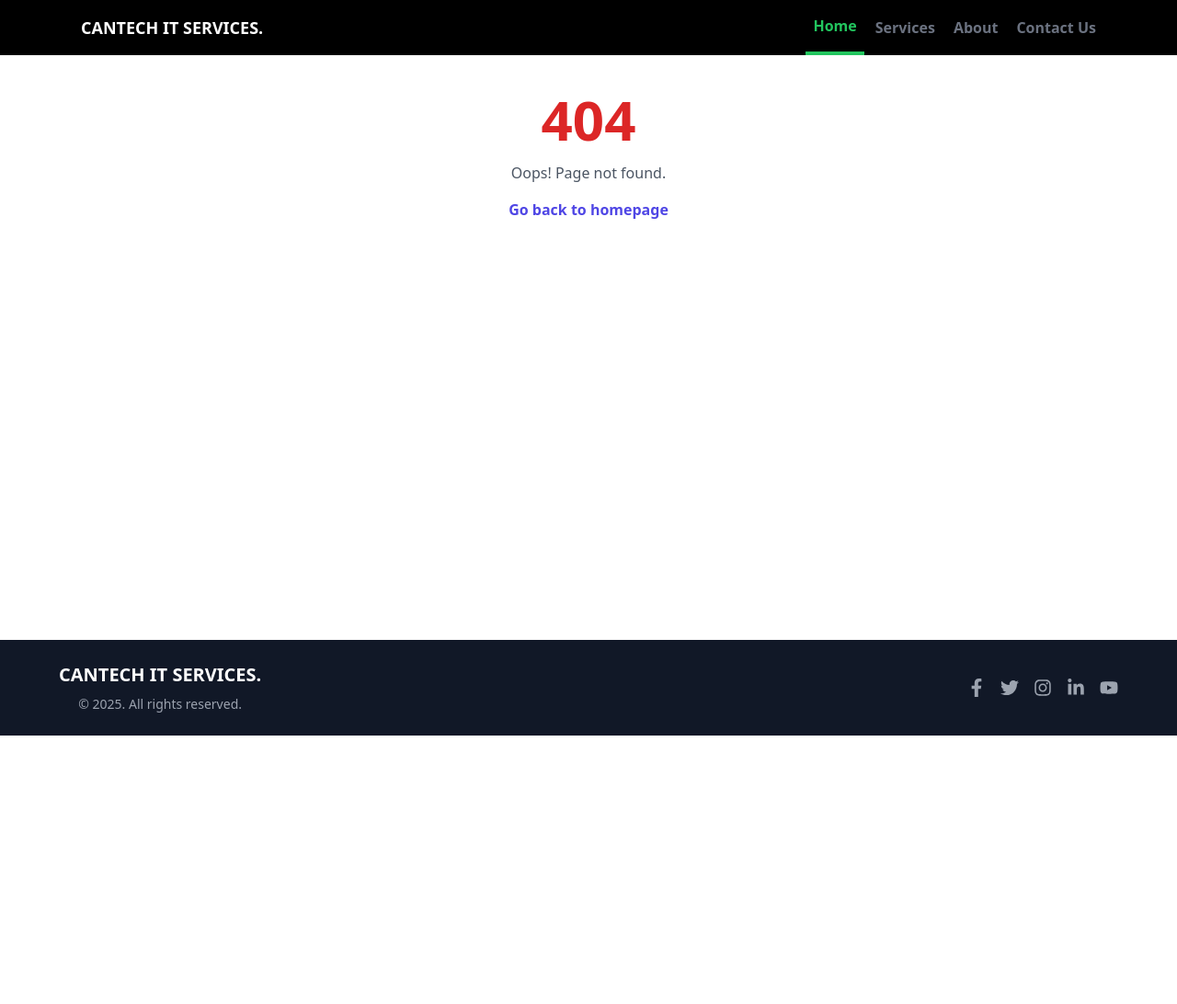
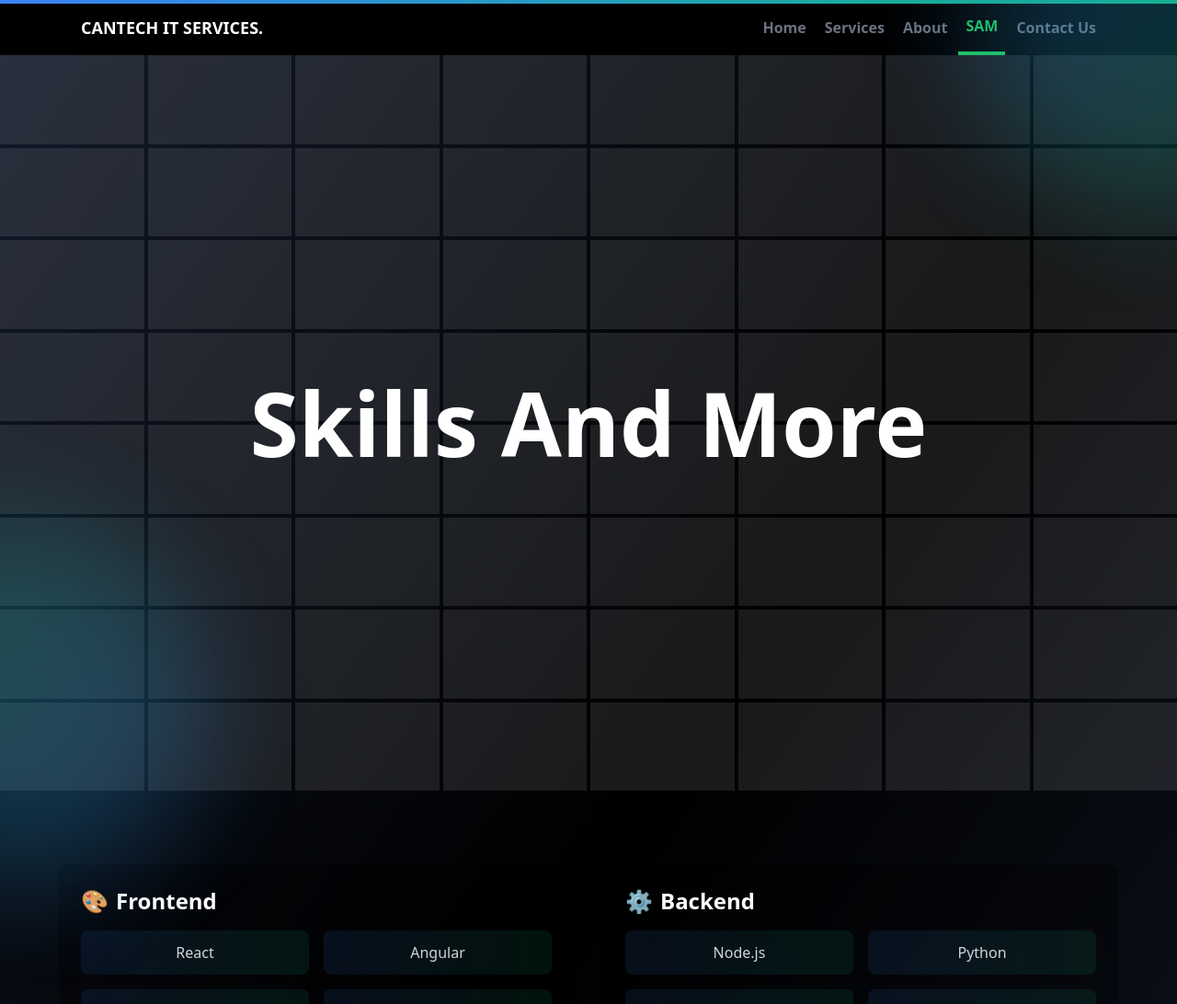
Before and after one commit to FullStackSamk/react-portfolio, a React (Create React App) app: page /sam in a window 1280 px wide. Before the commit this address had no page. Shown: the top 1092 px of the page at 92% size. Before the commit the page ends 800 px from the top, so only its background shows below. Built offline with nearby package versions, Linux system fonts and the light colour scheme.

Commit message:
sam page added

```diff
--- a/package.json
+++ b/package.json
@@ -7,12 +7,16 @@
     "@testing-library/jest-dom": "^5.17.0",
     "@testing-library/react": "^13.4.0",
     "@testing-library/user-event": "^13.5.0",
+    "aos": "^2.3.4",
     "autoprefixer": "^10.4.16",
+    "framer-motion": "^12.16.0",
     "postcss": "^8.4.32",
     "react": "^18.2.0",
     "react-dom": "^18.2.0",
     "react-icons": "^4.12.0",
+    "react-router-dom": "^7.6.2",
     "react-scripts": "5.0.1",
+    "react-transition-group": "^4.4.5",
     "tailwindcss": "^3.3.6",
     "web-vitals": "^2.1.4"
   },
--- a/src/App.js
+++ b/src/App.js
@@ -9,7 +9,7 @@ import HeroSection from "./components/HeroSection";
 import FeatureCarousel from "./components/FeatureCarousel";
 import NewsletterSignup from "./components/NewsletterSignup";
 import Footer from "./components/Footer";
-
+import SAM from "./pages/SAM";
 import Services from "./pages/Services";
 import WhyUs from "./pages/WhyUs";
 import Training from "./pages/Training";
@@ -48,6 +48,7 @@ function App() {
               <Route path="/services" element={<Services />} />
               <Route path="/why-us" element={<WhyUs />} />
               <Route path="/training" element={<Training />} />
+              <Route path="/sam" element={<SAM />} />
               <Route path="*" element={<NotFound />} />
             </Routes>
           </CSSTransition>
--- a/src/components/Navbar.jsx
+++ b/src/components/Navbar.jsx
@@ -1,57 +1,60 @@
 import React, { useState } from "react";
-import { Link } from "react-router-dom";
+import { Link, useLocation } from "react-router-dom";
 
 const Navbar = () => {
   const [isMenuOpen, setIsMenuOpen] = useState(false);
+  const location = useLocation();
 
-  const animateMenu = isMenuOpen ? "open" : "";
+  const getNavLinkClass = (path) => {
+    return location.pathname === path
+      ? "py-4 px-2 text-green-500 border-b-4 border-green-500 font-semibold"
+      : "py-4 px-2 text-gray-500 font-semibold hover:text-green-500 transition duration-300";
+  };
+
+  const getMobileNavLinkClass = (path) => {
+    return location.pathname === path
+      ? "block py-2 px-4 text-sm bg-green-500 text-white"
+      : "block py-2 px-4 text-sm hover:bg-green-500 transition duration-300";
+  };
 
   return (
     <nav className="bg-black text-white">
       <div className="max-w-6xl mx-auto px-4">
         <div className="flex justify-between items-center">
           <div className="flex items-center">
-            {/* Website Logo */}
             <Link to="/" className="flex items-center py-4 px-2">
               <span className="font-semibold text-white text-lg hover:text-red-500">
                 CANTECH IT SERVICES.
               </span>
             </Link>
           </div>
+
           {/* Primary Navbar items */}
           <div className="hidden md:flex items-center space-x-1">
-            <Link
-              to="/"
-              className="py-4 px-2 text-green-500 border-b-4 border-green-500 font-semibold"
-            >
+            <Link to="/" className={getNavLinkClass("/")}>
               Home
             </Link>
-            <Link
-              to="/services"
-              className="py-4 px-2 text-gray-500 font-semibold hover:text-green-500 transition duration-300"
-            >
+            <Link to="/services" className={getNavLinkClass("/services")}>
               Services
             </Link>
-            <Link
-              to="/why-us"
-              className="py-4 px-2 text-gray-500 font-semibold hover:text-green-500 transition duration-300"
-            >
+            <Link to="/why-us" className={getNavLinkClass("/why-us")}>
               About
             </Link>
-            <Link
-              to="/contact"
-              className="py-4 px-2 text-gray-500 font-semibold hover:text-green-500 transition duration-300"
-            >
+            <Link to="/sam" className={getNavLinkClass("/sam")}>
+              SAM
+            </Link>
+            <Link to="/contact" className={getNavLinkClass("/contact")}>
               Contact Us
             </Link>
           </div>
+
           {/* Mobile menu button */}
           <div className="md:hidden">
             <button
               onClick={() => setIsMenuOpen(!isMenuOpen)}
               className="outline-none mobile-menu-button"
             >
-              <div className={`hamburger ${animateMenu}`}>
+              <div className={`hamburger ${isMenuOpen ? "open" : ""}`}>
                 <span className="line line1"></span>
                 <span className="line line2"></span>
                 <span className="line line3"></span>
@@ -60,30 +63,22 @@ const Navbar = () => {
           </div>
         </div>
       </div>
+
       {/* Mobile Menu */}
       <div className={`${isMenuOpen ? "block" : "hidden"} md:hidden`}>
-        <Link
-          to="/"
-          className="block py-2 px-4 text-sm hover:bg-green-500 transition duration-300"
-        >
+        <Link to="/" className={getMobileNavLinkClass("/")}>
           Home
         </Link>
-        <Link
-          to="/services"
-          className="block py-2 px-4 text-sm hover:bg-green-500 transition duration-300"
-        >
+        <Link to="/services" className={getMobileNavLinkClass("/services")}>
           Services
         </Link>
-        <Link
-          to="/why-us"
-          className="block py-2 px-4 text-sm hover:bg-green-500 transition duration-300"
-        >
+        <Link to="/why-us" className={getMobileNavLinkClass("/why-us")}>
           About
         </Link>
-        <Link
-          to="/contact"
-          className="block py-2 px-4 text-sm hover:bg-green-500 transition duration-300"
-        >
+        <Link to="/sam" className={getMobileNavLinkClass("/sam")}>
+          SAM
+        </Link>
+        <Link to="/contact" className={getMobileNavLinkClass("/contact")}>
           Contact Us
         </Link>
       </div>
--- /dev/null
+++ b/src/pages/SAM.jsx
@@ -0,0 +1,131 @@
+import React, { useState, useEffect, useRef } from 'react';
+import { motion, useScroll, useTransform, useSpring } from 'framer-motion';
+
+const SAM = () => {
+  const [activeSection, setActiveSection] = useState('skills');
+  const containerRef = useRef(null);
+  const { scrollYProgress } = useScroll();
+  const scaleX = useSpring(scrollYProgress);
+
+  const skills = [
+    { name: 'Frontend', items: ['React', 'Angular', 'Vue.js', 'Next.js'], icon: '🎨' },
+    { name: 'Backend', items: ['Node.js', 'Python', 'Java', '.NET'], icon: '⚙️' },
+    { name: 'Database', items: ['MongoDB', 'PostgreSQL', 'MySQL', 'Redis'], icon: '🗄️' },
+    { name: 'Cloud', items: ['AWS', 'Azure', 'GCP', 'Docker'], icon: '☁️' },
+  ];
+
+  const projects = [
+    {
+      title: "Project Alpha",
+      description: "A revolutionary web application",
+      tech: ["React", "Node.js", "MongoDB"],
+      image: "/project-alpha.jpg"
+    },
+    // Add more projects...
+  ];
+
+  return (
+    <div ref={containerRef} className="min-h-screen bg-gradient-to-br from-gray-900 via-black to-gray-900">
+      {/* Progress bar */}
+      <motion.div
+        className="fixed top-0 left-0 right-0 h-1 bg-gradient-to-r from-blue-500 to-emerald-500"
+        style={{ scaleX }}
+      />
+
+      {/* Hero Section */}
+      <div className="relative h-screen flex items-center justify-center overflow-hidden">
+        <div className="absolute inset-0 grid grid-cols-8 grid-rows-8 gap-1 opacity-10">
+          {[...Array(64)].map((_, i) => (
+            <motion.div
+              key={i}
+              className="bg-white"
+              initial={{ scale: 0 }}
+              animate={{ scale: 1 }}
+              transition={{ delay: i * 0.02 }}
+            />
+          ))}
+        </div>
+
+        <motion.h1
+          initial={{ y: 100, opacity: 0 }}
+          animate={{ y: 0, opacity: 1 }}
+          className="text-6xl md:text-8xl font-bold text-white text-center z-10"
+        >
+          Skills And More
+        </motion.h1>
+      </div>
+
+      {/* Interactive Skills Section */}
+      <section className="py-20 px-4">
+        <div className="max-w-6xl mx-auto">
+          <div className="grid grid-cols-1 md:grid-cols-2 gap-8">
+            {skills.map((category, index) => (
+              <motion.div
+                key={category.name}
+                initial={{ opacity: 0, y: 50 }}
+                whileInView={{ opacity: 1, y: 0 }}
+                transition={{ delay: index * 0.1 }}
+                className="group bg-black/30 backdrop-blur-sm rounded-lg p-6 hover:bg-black/40 transition-all duration-300"
+              >
+                <h3 className="text-2xl font-bold text-white mb-4 flex items-center gap-2">
+                  <span>{category.icon}</span>
+                  {category.name}
+                </h3>
+                <div className="grid grid-cols-2 gap-4">
+                  {category.items.map((skill) => (
+                    <motion.div
+                      key={skill}
+                      whileHover={{ scale: 1.05 }}
+                      className="bg-gradient-to-r from-blue-500/10 to-emerald-500/10 p-3 rounded-lg text-gray-300 hover:text-white transition-colors"
+                    >
+                      {skill}
+                    </motion.div>
+                  ))}
+                </div>
+              </motion.div>
+            ))}
+          </div>
+        </div>
+      </section>
+
+      {/* 3D Portfolio Cards */}
+      <section className="py-20 px-4 relative overflow-hidden">
+        <div className="max-w-6xl mx-auto">
+          <h2 className="text-4xl font-bold text-white mb-12 text-center">Portfolio Highlights</h2>
+          <div className="grid grid-cols-1 md:grid-cols-2 lg:grid-cols-3 gap-8">
+            {projects.map((project, index) => (
+              <motion.div
+                key={project.title}
+                initial={{ opacity: 0, rotateY: 180 }}
+                whileInView={{ opacity: 1, rotateY: 0 }}
+                whileHover={{ scale: 1.05, rotateY: 10 }}
+                transition={{ duration: 0.5 }}
+                className="bg-black/30 backdrop-blur-sm rounded-lg overflow-hidden"
+              >
+                <div className="p-6">
+                  <h3 className="text-xl font-bold text-white mb-2">{project.title}</h3>
+                  <p className="text-gray-300 mb-4">{project.description}</p>
+                  <div className="flex flex-wrap gap-2">
+                    {project.tech.map((tech) => (
+                      <span key={tech} className="px-2 py-1 bg-blue-500/20 rounded-full text-sm text-blue-300">
+                        {tech}
+                      </span>
+                    ))}
+                  </div>
+                </div>
+              </motion.div>
+            ))}
+          </div>
+        </div>
+      </section>
+
+      {/* Animated background elements */}
+      <div className="fixed inset-0 pointer-events-none">
+        <div className="absolute -top-40 -right-40 w-96 h-96 bg-gradient-to-br from-blue-500/30 to-emerald-500/30 rounded-full blur-3xl animate-pulse" />
+        <div className="absolute -bottom-40 -left-40 w-96 h-96 bg-gradient-to-br from-emerald-500/30 to-blue-500/30 rounded-full blur-3xl animate-pulse delay-1000" />
+      </div>
+    </div>
+  );
+};
+
+export default SAM;
```
Also changed, not shown: 1 other file (tests, documents, lock files or other folders).
